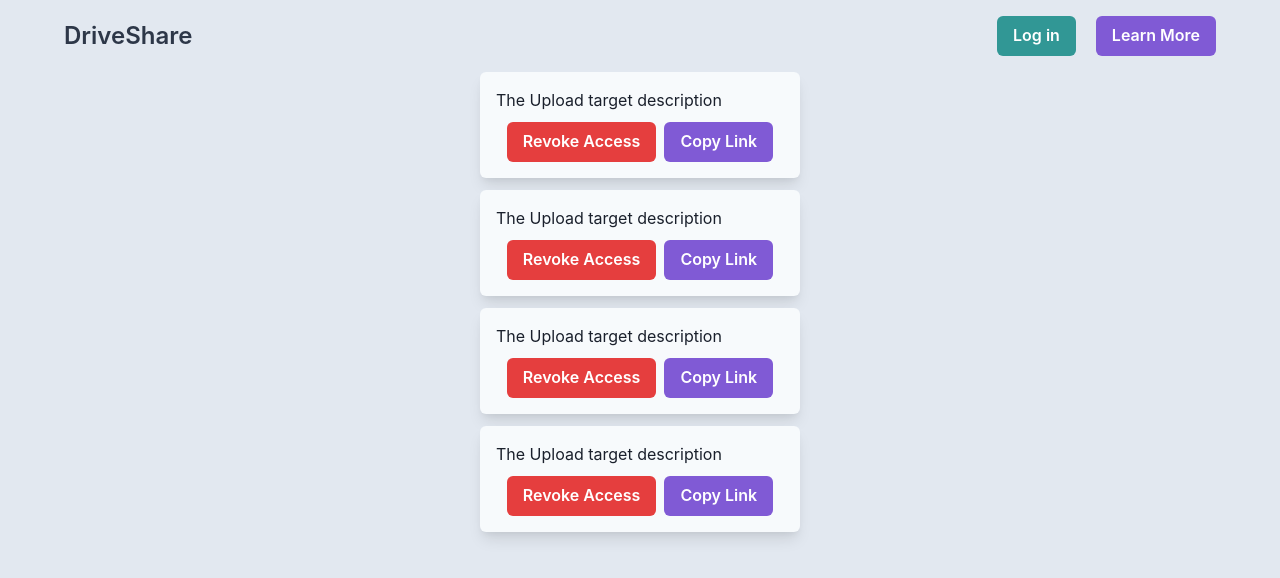
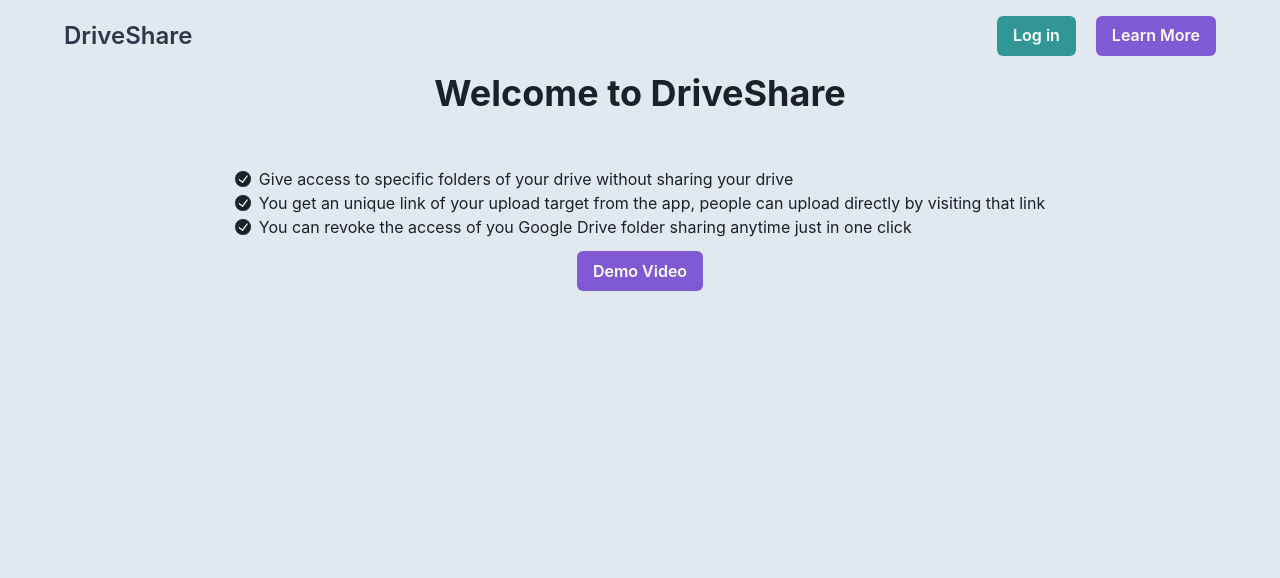
Before and after one commit to itsaruproy/driveshare-frontend, a React (Create React App) app: page / in a window 1280 px wide. Shown: the top 578 px of the page. Built offline with nearby package versions, Linux system fonts and the light colour scheme.

Commit message:
feat: Add guest home page

```diff
--- a/src/App.js
+++ b/src/App.js
@@ -2,12 +2,14 @@ import React from 'react'
 import { Box } from '@chakra-ui/react'
 import Lists from './components/Lists'
 import Header from './components/Header'
+import Guest from './components/Guest'
 
 const App = () => {
     return (
         <Box bg={'gray.200'} minH="100vh">
             <Header />
-            <Lists />
+            {/* <Lists /> */}
+            <Guest />
         </Box>
     )
 }
--- /dev/null
+++ b/src/components/Guest.jsx
@@ -0,0 +1,59 @@
+import React from 'react'
+import {
+    HStack,
+    Box,
+    Heading,
+    Text,
+    Button,
+    Link as ChakraLink,
+} from '@chakra-ui/react'
+import { CheckCircleIcon } from '@chakra-ui/icons'
+
+const Features = props => {
+    return (
+        <HStack>
+            <CheckCircleIcon />
+            <Text>{props.children}</Text>
+        </HStack>
+    )
+}
+
+const Guest = () => {
+    return (
+        <Box
+            w={'full'}
+            display={'flex'}
+            flexDirection={'column'}
+            alignItems={'center'}
+            gap={'12px'}
+        >
+            <Heading>Welcome to DriveShare</Heading>
+            <Box mt={'10'} display={'flex'} flexDirection={'column'}>
+                <Features>
+                    Give access to specific folders of your drive without
+                    sharing your drive
+                </Features>
+                <Features>
+                    You get an unique link of your upload target from the app,
+                    people can upload directly by visiting that link
+                </Features>
+                <Features>
+                    You can revoke the access of you Google Drive folder sharing
+                    anytime just in one click
+                </Features>
+            </Box>
+            <Box>
+                <ChakraLink
+                    href="https://www.youtube.com/watch?v=_X7lGKZrQKA&list=RDDrs55HB_fo0&index=9"
+                    isExternal
+                    textDecorationLine={'none'}
+                    style={{ textDecoration: 'none' }}
+                >
+                    <Button colorScheme={'purple'}>Demo Video</Button>
+                </ChakraLink>
+            </Box>
+        </Box>
+    )
+}
+
+export default Guest
```
